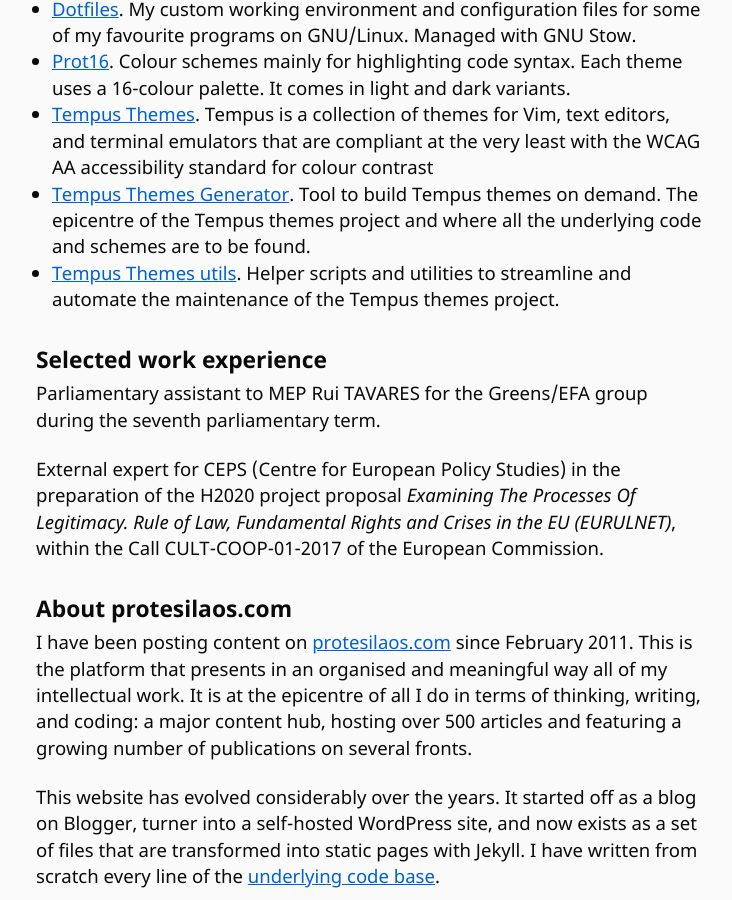
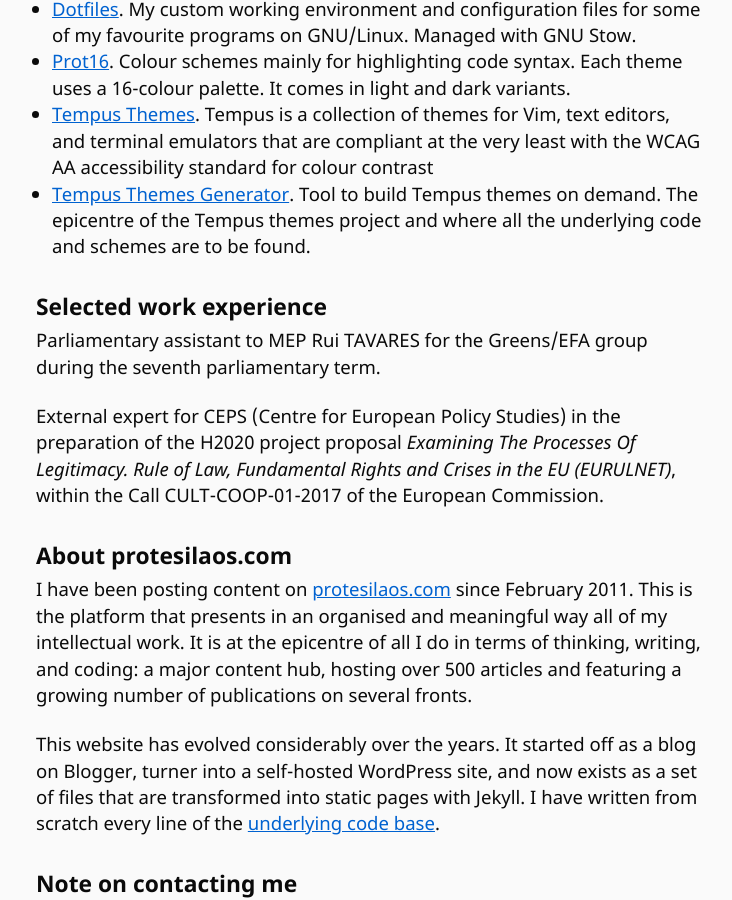
Before and after one commit to protesilaos/protesilaos.github.io, a Jekyll site: the page built from _pages/author.md, in a window 1280 px wide and 900 px high, scrolled down 2516 px. Shown: the whole window, without its empty margins (268-1000 px from the left). Built offline with Jekyll 4.4.1, drawn with Linux system fonts in a browser that asks for light colours.

Commit message:
Remove link to tempus utils repo

```diff
--- a/_data/githubprojects.yml
+++ b/_data/githubprojects.yml
@@ -13,6 +13,3 @@
 - name: Tempus Themes Generator
   description: "Tool to build Tempus themes on demand. The epicentre of the Tempus themes project and where all the underlying code and schemes are to be found."
   url: "https://github.com/protesilaos/tempus-themes-generator"
-- name: Tempus Themes utils
-  description: "Helper scripts and utilities to streamline and automate the maintenance of the Tempus themes project."
-  url: "https://github.com/protesilaos/tempus-themes-utils"
```
